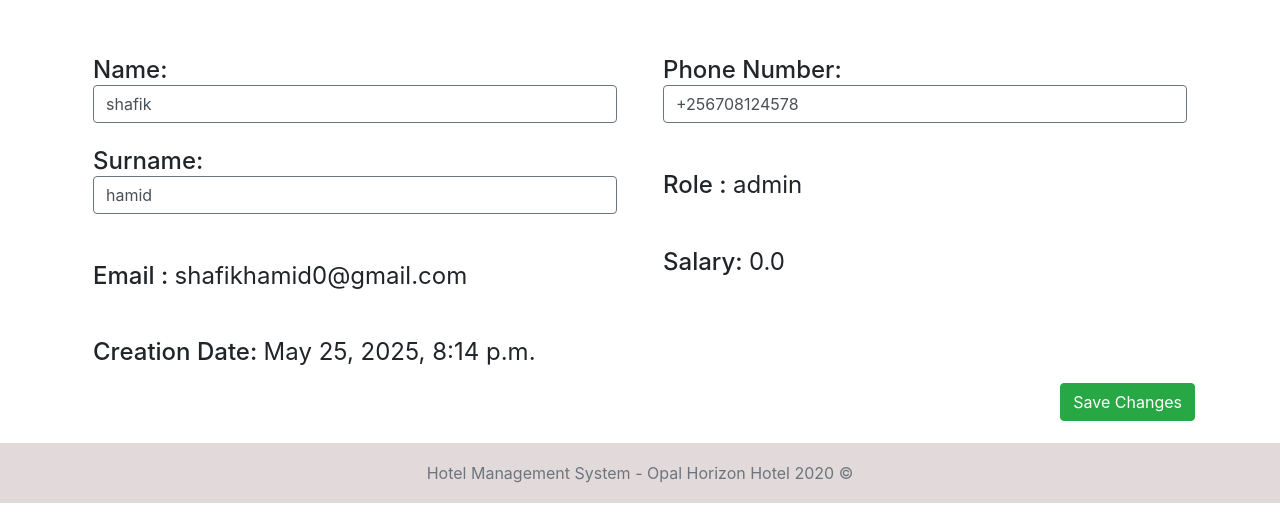
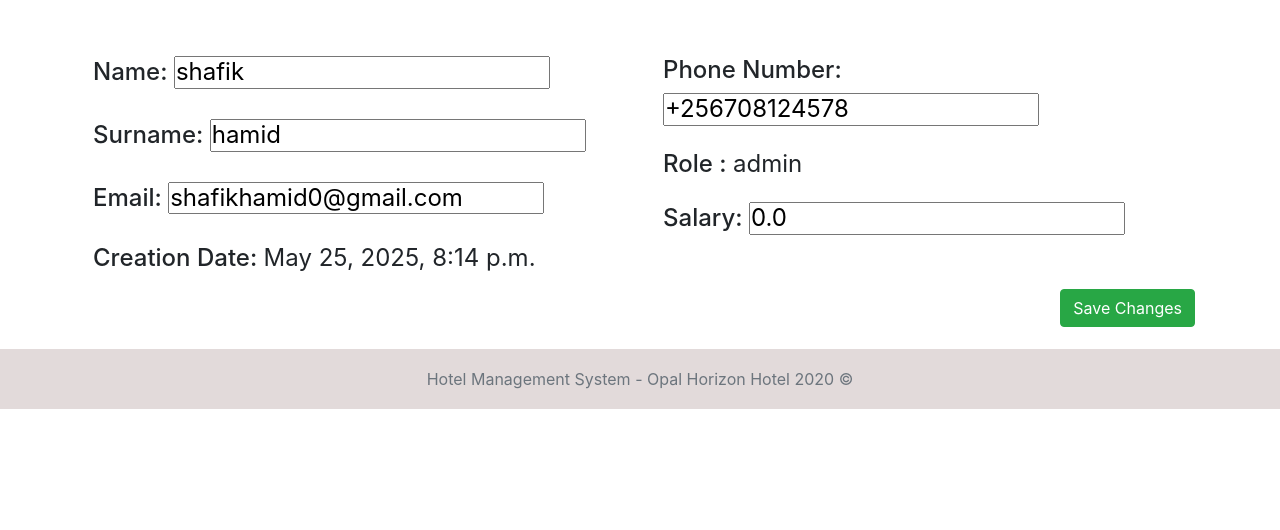
Before and after one commit to ShafikTheWebMaster/Opal-Horizon-Hotel, a Django app: page /employee-profile/1/ in a window 1280 px wide. Shown: the part 94-624 px from the top of the page. Run offline with Django 3.2, Linux system fonts and the light colour scheme; a user stored in the database is signed in; data comes from the database, SQL or seed files in the repository; both versions use the stored data as it was after the commit; some libraries are stand-ins or nearby versions; some web fonts are replaced.

Commit message:
change to a view and some templates

```diff
--- a/accounts/views.py
+++ b/accounts/views.py
@@ -294,29 +294,34 @@ def employees(request):
     return render(request, path + "employees.html", context)
 
 
+from .forms import editUser, editEmployee
+
 @login_required(login_url='login')
 def employee_details(request, pk):
-    if request.method == 'POST':
-        user = User.objects.get(id=pk)
-        employee = Employee.objects.get(user=user)
-        user.first_name = request.POST.get("first_name")
-        user.last_name = request.POST.get("last_name")
-        user.email = request.POST.get("email")
-        employee.phoneNumber = request.POST.get("phoneNumber")
-        user.save()
-        employee.save()
-        return redirect("home")
-
     role = str(request.user.groups.all()[0])
     path = role + "/"
 
     tempUser = User.objects.get(id=pk)
     employee = Employee.objects.get(user=tempUser)
     tasks = Task.objects.filter(employee=employee)
+
+    if request.method == 'POST':
+        form_user = editUser(request.POST, instance=tempUser)
+        form_employee = editEmployee(request.POST, instance=employee)
+        if form_user.is_valid() and form_employee.is_valid():
+            form_user.save()
+            form_employee.save()
+            return redirect("home")
+    else:
+        form_user = editUser(instance=tempUser)
+        form_employee = editEmployee(instance=employee)
+
     context = {
         "role": role,
         "employee": employee,
-        "tasks": tasks
+        "tasks": tasks,
+        "form_user": form_user,
+        "form_employee": form_employee
     }
     return render(request, path + "employee-profile.html", context)
 
--- a/templates/common_pages/employee-profile.html
+++ b/templates/common_pages/employee-profile.html
@@ -5,71 +5,90 @@
         <div class="row mt-5 clearfix">
             <div class="col-6">
 
+                {% if employee.user.id == request.user.id %}
+                    {{ form_user.non_field_errors }}
+                    <div class="p-2 h4">
+                        <label for="{{ form_user.first_name.id_for_label }}">Name:</label>
+                        {{ form_user.first_name.errors }}
+                        {{ form_user.first_name }}
+                    </div>
 
                     <div class="p-2 h4">
+                        <label for="{{ form_user.last_name.id_for_label }}">Surname:</label>
+                        {{ form_user.last_name.errors }}
+                        {{ form_user.last_name }}
+                    </div>
+
+                    <div class="p-2 h4">
+                        <label for="{{ form_user.email.id_for_label }}">Email:</label>
+                        {{ form_user.email.errors }}
+                        {{ form_user.email }}
+                    </div>
+
+                    <div class="p-2 h4">
+                        <span>Creation Date:</span>
+                        <span class="font-weight-normal">{{employee.user.date_joined}}</span>
+                    </div>
+                {% else %}
+                    <div class="p-2 h4">
                         <span>Name:</span>
-                    {% if employee.user.id != request.user.id %}
-                    <span class="font-weight-normal">{{employee.user.first_name}} </span>
-                    {% else %}
-                    <input type="text" class="form-control border border-secondary" id="id_first_name"
-                        value="{{employee.user.first_name}}" name="first_name">
-                    {% endif %}
+                        <span class="font-weight-normal">{{employee.user.first_name}}</span>
                     </div>
 
                     <div class="p-2 h4">
                         <span>Surname:</span>
-                    {% if employee.user.id != request.user.id %}
-                    <span class="font-weight-normal"> {{employee.user.last_name}}</span>
-                    {% else %}
-                    <input type="text" class="form-control border border-secondary" id="id_last_name"
-                        value="{{employee.user.last_name}}" name="last_name">
-                    {% endif %}
+                        <span class="font-weight-normal">{{employee.user.last_name}}</span>
                     </div>
-
-
-
-                <br>
 
                     <div class="p-2 h4">
                         <span>Email :</span>
                         <span class="font-weight-normal">{{employee.user.email}}</span>
                     </div>
 
-                <br>
-
                     <div class="p-2 h4">
                         <span>Creation Date:</span>
                         <span class="font-weight-normal">{{employee.user.date_joined}}</span>
                     </div>
+                {% endif %}
 
             </div>
 
             <div class="col-6">
 
+                {% if employee.user.id == request.user.id %}
+                    {{ form_employee.non_field_errors }}
                     <div class="p-2 h4">
-                    <span>Phone Number: </span>
-                    {% if employee.user.id != request.user.id %}
-
-                    <span class="font-weight-normal">{{employee.phoneNumber}}</span>
-                    {% else %}
-                    <input type="text" class="form-control border border-secondary" id="id_phoneNumber"
-                        value="{{employee.phoneNumber}}" name="phoneNumber">
-                    {% endif %}
+                        <label for="{{ form_employee.phoneNumber.id_for_label }}">Phone Number:</label>
+                        {{ form_employee.phoneNumber.errors }}
+                        {{ form_employee.phoneNumber }}
                     </div>
-
-                <br>
 
                     <div class="p-2 h4">
                         <span>Role :</span>
                         <span class="font-weight-normal">{{employee.user.groups.first}}</span>
                     </div>
 
-                <br>
+                    <div class="p-2 h4">
+                        <label for="{{ form_employee.salary.id_for_label }}">Salary:</label>
+                        {{ form_employee.salary.errors }}
+                        {{ form_employee.salary }}
+                    </div>
+                {% else %}
+                    <div class="p-2 h4">
+                        <span>Phone Number: </span>
+                        <span class="font-weight-normal">{{employee.phoneNumber}}</span>
+                    </div>
+
+                    <div class="p-2 h4">
+                        <span>Role :</span>
+                        <span class="font-weight-normal">{{employee.user.groups.first}}</span>
+                    </div>
 
                     <div class="p-2 h4">
                         <span>Salary:</span>
                         <span class="font-weight-normal">{{employee.salary}}</span>
                     </div>
+                {% endif %}
 
             </div>
         </div>
```
Also changed, not shown: db.sqlite3, templates/incs/base.html (added). Lines whose indentation alone changed are shown as unchanged.
